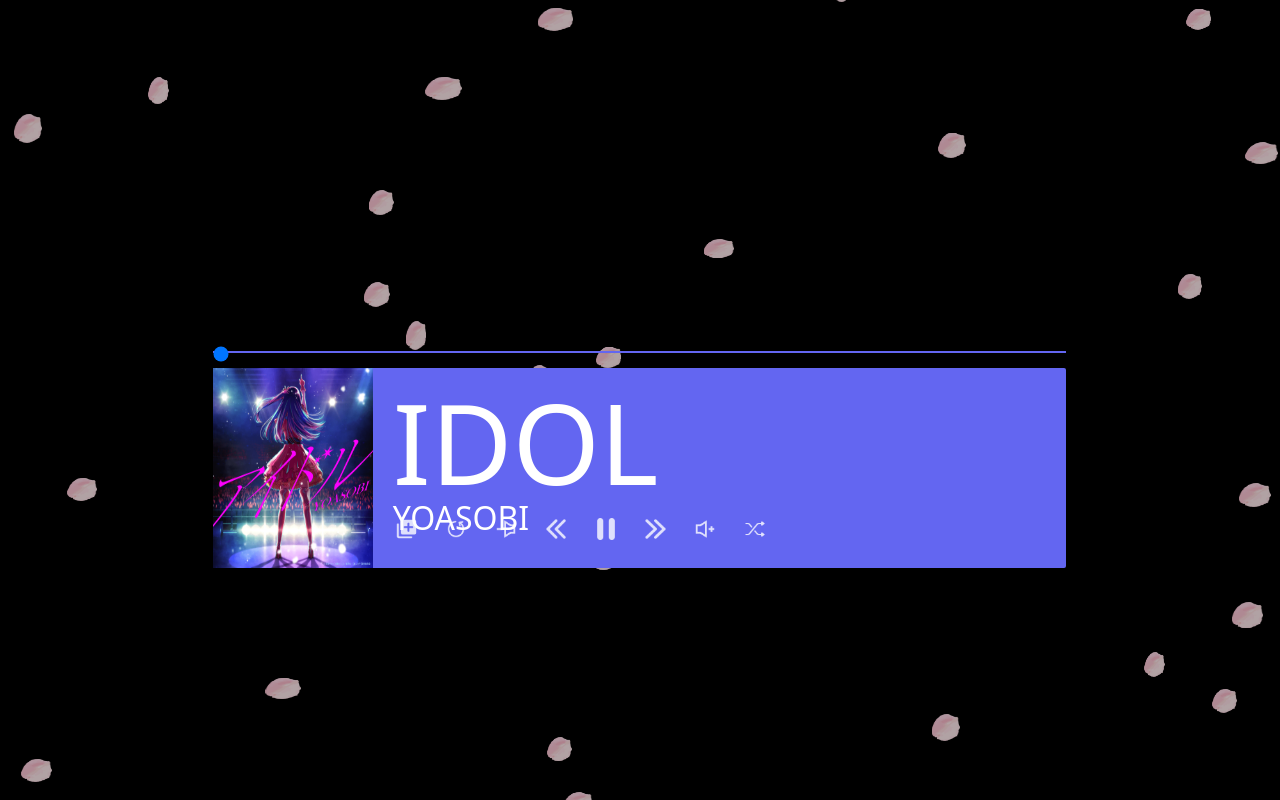
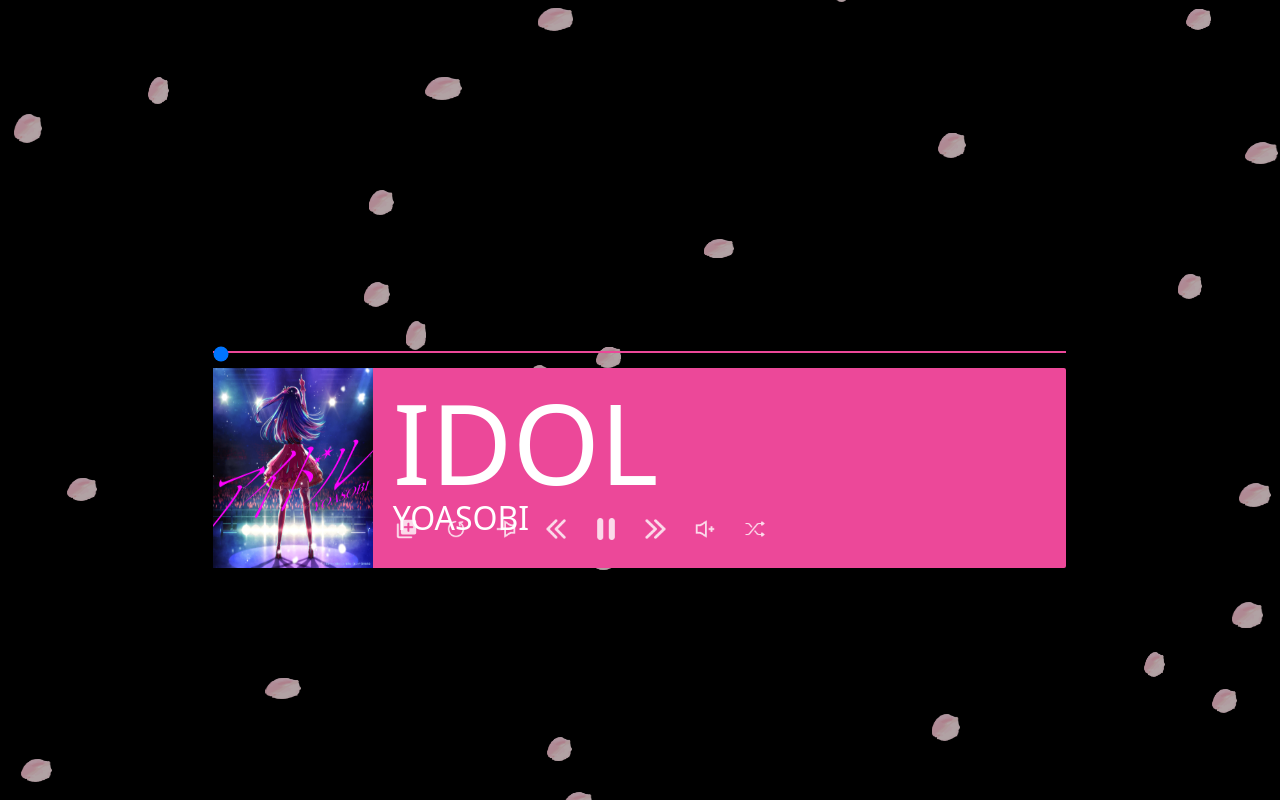
Before and after one commit to OriginalCube/WE-oshi-ko, a React (Create React App) app: page / in a window 1280 px wide. Built offline with nearby package versions, Linux system fonts and the light colour scheme.

Commit message:
Update Visualizer

```diff
--- a/src/App.js
+++ b/src/App.js
@@ -2,7 +2,7 @@
 
 function App() {
   return (
-    <div className="App h-screen w-screen">
+    <div className="App h-screen w-screen" style={{ overflow: "hidden" }}>
       <Main />
     </div>
   );
--- a/src/components/visualizer/AudioVisualizer.jsx
+++ b/src/components/visualizer/AudioVisualizer.jsx
@@ -10,18 +10,16 @@
     function wallpaperAudioListener(audioArray) {
       ctx.clearRect(0, 0, canvas.width, canvas.height);
       // Render bars along the full width of the canvas
-      var barWidth = canvas.width / audioArray.length;
-      var halfCount = audioArray.length / 2;
+      const whiteSpace = (canvas.width * 0.1) / 47;
+      var barWidth = (canvas.width - whiteSpace * 48) / 48;
       // Begin with the left channel in red
-      ctx.fillStyle = `#6366f1`;
-      var tempHeight = canvas.height * 0.85;
+      ctx.fillStyle = `#d946ef`;
       // Iterate over the first 64 array elements (0 - 63) for the left channel audio data
-      for (let i = 0; i < halfCount; ++i) {
-        // Create an audio bar with its hight depending on the audio volume level of the current frequency
-        var height = tempHeight * Math.min(audioArray[i], 1);
-        ctx.globalAlpha = 0.7;
+      for (let i = 48; i >= 0; --i) {
+        var height = Math.min(canvas.height * 0.8 * Math.min(audioArray[i], 1));
+
         ctx.fillRect(
-          barWidth * i * 2 + 2,
+          barWidth * i + i * whiteSpace,
           canvas.height - height,
           barWidth,
           height
@@ -35,7 +33,7 @@
   return (
     <canvas
       ref={canvasRef}
-      className="border-b-2 border-indigo-500 absolute"
+      className="border-b-2 border-pink-500 absolute"
       style={{ left: "16.65%", top: "23.85%" }}
     />
   );
--- a/src/components/visualizer/Visualizer.jsx
+++ b/src/components/visualizer/Visualizer.jsx
@@ -251,7 +251,7 @@
         onKeyUp={onScrubEnd}
       />
       <div
-        className="visualizer-container text-3xl bg-indigo-500 rounded-sm absolute h-1/4 w-2/3 flex"
+        className="visualizer-container text-3xl bg-pink-500 rounded-sm absolute h-1/4 w-2/3 flex"
         style={{ left: "16.65%", top: "46%" }}
       >
         <div className="h-full" style={{ width: "23%" }}>
```
